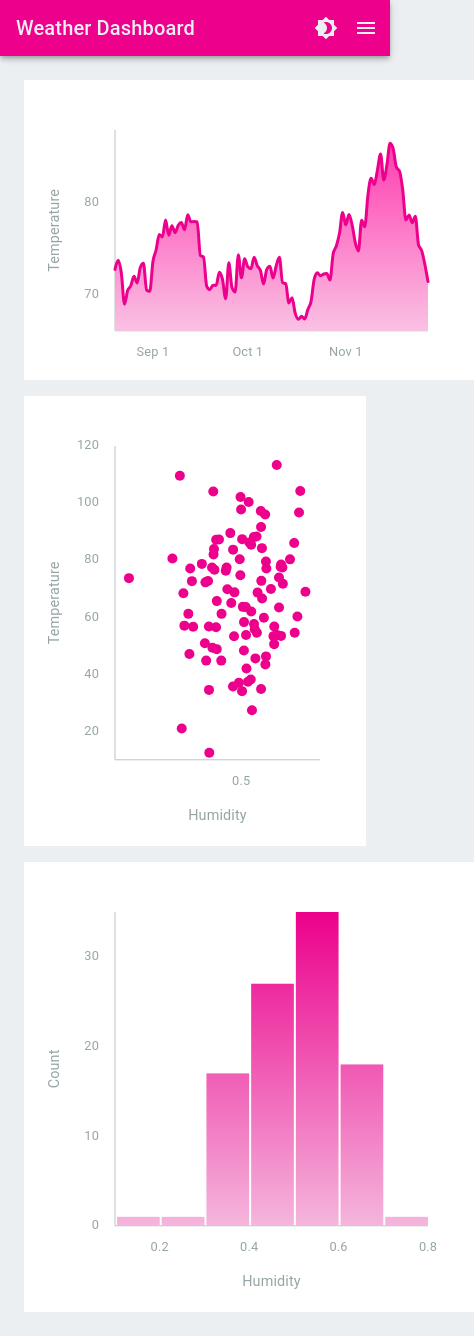
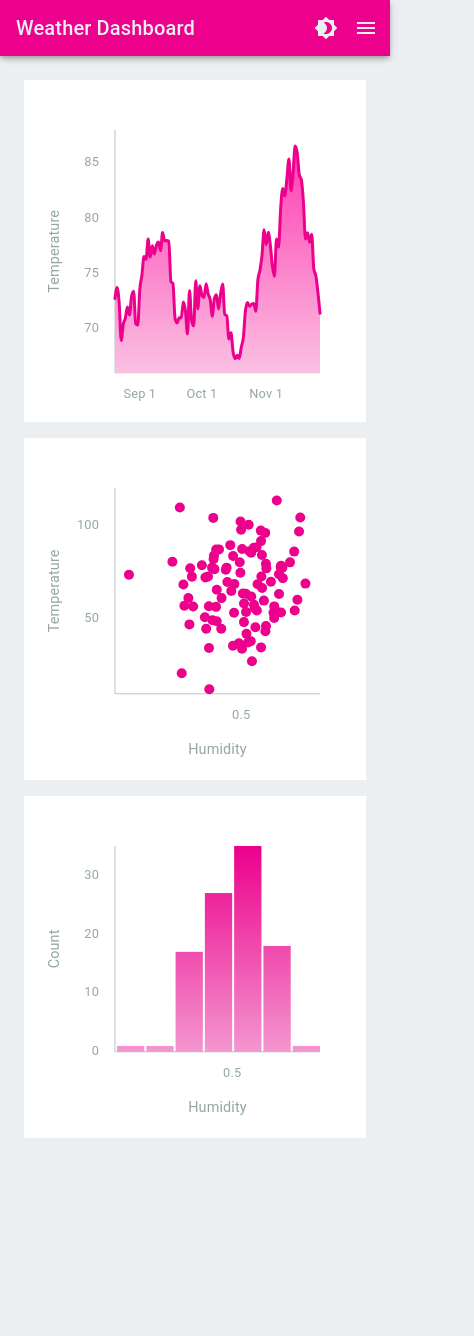
Before and after one commit to renaudjmathieu/data-visualization-d3-react, a React app: page / in a window 390 px wide. Shown: the whole page, 474 px wide, since content can reach past the window. After the commit the page ends 1162 px from the top, so only its background shows below. Built offline with nearby package versions, Linux system fonts and the light colour scheme.

Commit message:
fit-square in mobile

```diff
--- a/src/styles.css
+++ b/src/styles.css
@@ -81,7 +81,39 @@ h1 {
     margin: 0.5em;
 }
 
+@media screen and (max-width: 991px) {
+    .Timeline {
+        min-width: 0;
+        width: calc(100vw - 48px);
+        height: calc(100vw - 48px);
+    }
 
+    .Histogram {
+        min-width: 0;
+        width: calc(100vw - 48px);
+        height: calc(100vw - 48px);
+    }
+
+    .ScatterPlot {
+        width: calc(100vw - 48px);
+        height: calc(100vw - 48px);
+    }
+
+    .Timeline .Chart {
+        width: calc(100vw - 48px);
+        height: calc(100vw - 48px);
+    }
+
+    .Histogram .Chart {
+        width: calc(100vw - 48px);
+        height: calc(100vw - 48px);
+    }
+
+    .ScatterPlot .Chart {
+        width: calc(100vw - 48px);
+        height: calc(100vw - 48px);
+    }
+}
 
 
 .dark .Timeline,
```
